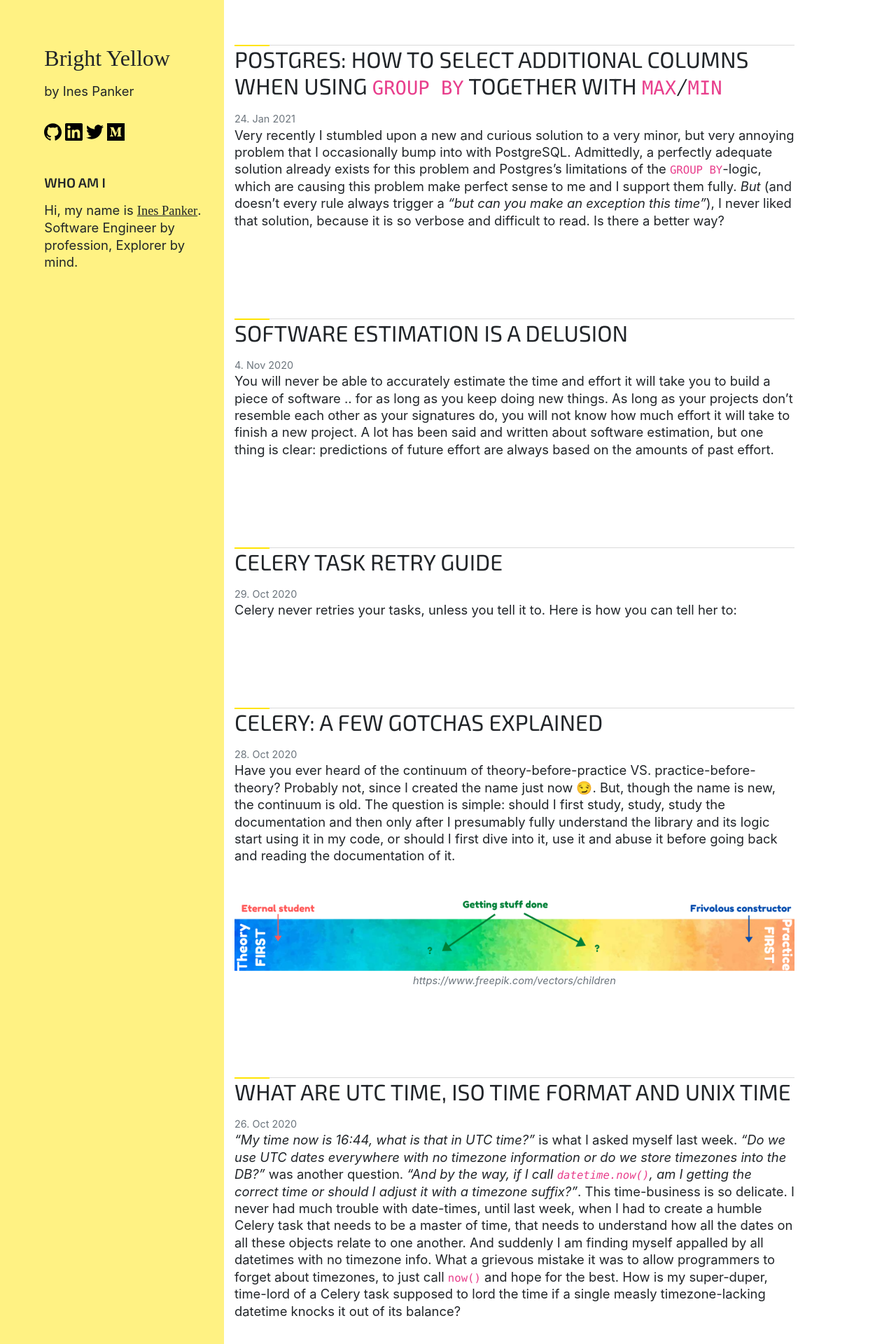
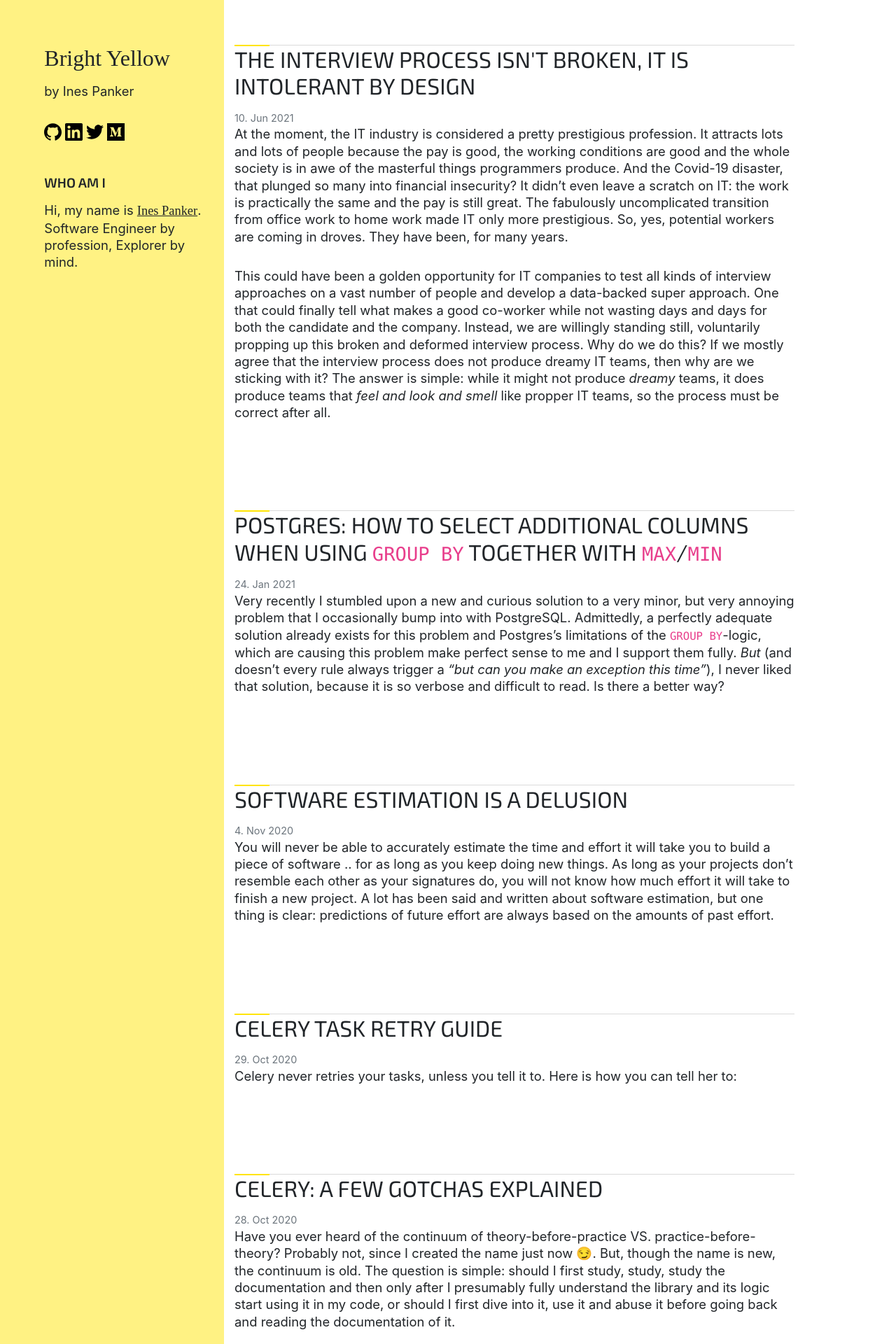
Before and after one commit to inesp/inesp.github.io, a Jekyll site: the page built from index.md, in a window 1280 px wide. Shown: the top 1920 px of the page at 70% size. Built offline with Jekyll 4.4.1, drawn with Linux system fonts in a browser that asks for light colours; some web fonts are replaced; some of the changed lines change nothing that is shown.

Commit message:
Interview process

```diff
--- /dev/null
+++ b/_posts/2021-06-10-the-interview-process-isnt-broken-it-is-intolerant-by-design.md
@@ -0,0 +1,212 @@
+---
+title: "The Interview Process isn't broken, it is intolerant by design"
+excerpt_separator: <!--more-->
+biblio:
+---
+
+At the moment, the IT industry is considered a pretty prestigious profession. It attracts lots and lots of people because the pay is good, the working conditions are good and the whole society is in awe of the masterful things programmers produce. And the Covid-19 disaster, that plunged so many into financial insecurity? It didn't even leave a scratch on IT: the work is practically the same and the pay is still great. The fabulously uncomplicated transition from office work to home work made IT only more prestigious. So, yes, potential workers are coming in droves. They have been, for many years.
+
+This could have been a golden opportunity for IT companies to test all kinds of interview approaches on a vast number of people and develop a data-backed super approach. One that could finally tell what makes a good co-worker while not wasting days and days for both the candidate and the company. Instead, we are willingly standing still, voluntarily propping up this broken and deformed interview process. Why do we do this? If we mostly agree that the interview process does not produce dreamy IT teams, then why are we sticking with it? The answer is simple: while it might not produce *dreamy* teams, it does produce teams that *feel and look and smell* like propper IT teams, so the process must be correct after all.
+
+<!--more-->
+
+## Why do many claim the interview process is broken?
+
+
+The short answer: people, who consider themselves completely decent devs, feel left out. And they are right. From my statistic, I can confirm that many of them are completely decent devs and they are still left rejected.
+
+The perfectly competent devs feel they were rejected not because they had too little skill or talent, but because they didn't know answers to questions, they felt weren't truly relevant to the job posting. And I tend to agree with them. From what I've seen and learned from conversations over the years, I doubt the value of many questions that wind up being asked in interviews.
+
+Obviously, companies are very different from each other and some do have adequate and successful interview processes, but those are the exception, not the rule.
+
+Over the years, I have been on all sides of the interview process, I've been the interviewer, the interviewee, the observer, the interviewer-adviser, the interviewee-adviser, ... . This does not make me an expert on interviews in any way, it just gives me a lot of anecdotal evidence.
+
+
+#### What's the point of the questions
+
+
+The worst failing I have noticed is that almost no interviewer I spoke to concerned themselves with the value of all the possible answers to their questions. Things like: What am I even trying to learn about the interviewee with Question 43? Why am I asking this specific question and not some other? Does this question tell me anything useful about the potential hire, what is the big picture? What are all the possible "good" answers to this question 43, what are really "bad" ones and what does it mean if the interviewee answers something in between, does it mean anything at all? Too many interviewers treat questions like a test: you get 10 questions, each is worth 10 points, you get a score according to how close you are to what I deem the most correct answer and you need 80 points to get to the next level. I don't want to say I never met anybody, who cared whether the questions they were asking actually gave them any useful information, it's just that I can't name anybody at the moment 😛.
+
+The obvious flaw in this approach is that all human knowledge is absolutely vast, even if you limit it to IT knowledge. Everybody will have gaping holes in their knowledge. If you want to prove that somebody doesn't know enough, you can always do it: just pick any niche topic, read about it for an hour and then ask about the details you've read. Works almost all the time. To make it work all the time, just pick 2 different niche topics and by the power of probability, you should be covered.
+
+The interviewer will (and should) always know more about a question, because she had to look it up before asking and because she heard a lot of different answers from different people. She will always have the upper hand in this one niche topic. Which should prompt every interviewer to be wary of this bias. But most aren't. Even worse, many believe the topics have been chosen objectively.
+
+#### *"I'm searching for somebody, who is just like me"*
+
+In reality, the topics, are mostly chosen poorly and randomly. More often than not they are chosen from the knowledge that the first interviewer happened to have. And what these topics are good at is finding other people, who are just like that first interviewer.
+
+We are not searching for the best employees, we are searching for those, who feel and look and smell like that first person with hiring power in the company. If you are not like that first interviewer, then the only other way to get hired is luck or networking. The "correct" answers to all interview topics can usually be obtained by having friends, who work there or are otherwise close to the company. But last time I checked, to be friends with somebody, you have to have even more in common than just the knowledge of some IT topics.
+
+Rejecting everybody, who is not deeply similar to the existing employees or does not have informal connections to your employees, helps to make the interview process feel broken.
+
+
+## Everybody can be an interviewer
+
+
+Most companies further damage the process by treating it as something anybody can do, no training required. Why is this belief so prevalent among us? We don't believe that everybody can be a team lead or that everybody can give a good presentation, but we do believe that everybody should decide who gets a job. Heck, even Google recommends it:
+
+> Make interviewing everyone’s job
+>
+> ... Google wants interviewing to be part of every Googler’s job.
+
+<small>- [Google Guide: Train your interviewers](https://rework.withgoogle.com/guides/hiring-train-your-interviewers/steps/make-interviewing-everyones-job/){:target="_blank"}</small>
+
+
+To be honest, Google does add that they train their interviewers before they put them in charge of inspecting applicants.
+
+> ..., interviewers learn about desired attributes for candidates and review the interview process as a whole. The more interviewers understand what they’re looking for and how it fits into the larger picture, the more effective they can be.
+
+<small>- [Google Guide: Train your interviewers](https://rework.withgoogle.com/guides/hiring-train-your-interviewers/steps/make-interviewing-everyones-job/){:target="_blank"}</small>
+
+But, I do wonder, how well they really train them. Everybody does not make a good interviewer. Being good at interviewing is a skill and like every other skill, you get better as you practice. But you will suck at it for a long long time, before becoming good at it. Imagine how good a piano student is after 1 month of practice or even after the 1st year of practice. So, how long should you actively practice interviewing, before you can be trusted with a job candidate?
+
+
+#### Can you beat bias with bias?
+
+
+I understand the appeal of making everybody participate in hiring. Like it or not, we are all biased to some degree. **People like to hire other people if they "click" with them, which usually means that they have some deep-rooted similarities.** Intuition might say, that the easiest way to achieve greater diversity of employees is simply making the group of decision-makers very diverse. If a group of people is diverse, then their biases are just as diverse and the group together will make a better hiring apparatus. Diversity is a goal worth pursuing because it gives you greater flexibility and stability. Just as a diverse microbiome in your gut gives you better health or a diverse portfolio of stocks gives your better wealth or a diverse group of friends gives you better social support.
+
+But what gives us the confidence that a diverse group of interviewers has diverse biases? They might be different, but if they are very well assimilated into a cohesive community, then their biases will reflect the average bias of the community. **Just because people seem varied, doesn't mean their biases are varied.** A bias is something that we form from experience and from what we believe is expected of us. It is not as trivial to identify bias as most believe.
+
+`GapJumper` is a company that tries to perform blind recruitment processes in the name of other companies. They give all applicants the same task and send those with the best results to the company with no identifying information. In 2019 a company asked them to figure out why they had low promotion levels of female employees in some departments. It turned out that the problem wasn't bias of those, who reviewed the work of women, but the bias of those, who assigned tasks. **The women employees were reviewed favourably, the issue was simply that the tasks they got assigned were less important than the tasks assigned to a few men.**
+
+> Our analysis of performance reviews found no bias during performance review. Issue was disproportionate assigning of high impact project to a few (male) employees.
+
+<small>- [Field Report: Making Talent Decisions Less Biased II](https://medium.com/@gapjumpers/field-report-making-talent-decisions-less-biased-ii-8d3d23e38082){:target:_blank}</small>
+
+Bias comes in many ways. **If our interview process is consistently producing teams of workers that are unquestionably less diverse than the overall population, then we absolutely are excluding some people from our jobs.**
+
+
+#### Interviewing as a skill
+
+
+Not everybody can be an interviewer. I very strongly agree with this statement by Aline Lerner, the founder of `interviewing.io`:
+
+> Being a good interviewer takes time and effort and a fundamental willingness to get out of autopilot and engage meaningfully with the other person.
+
+<small>- [What do the best interviewers have in common? We looked at thousands of real interviews to find out.](https://blog.interviewing.io/what-do-the-best-interviewers-have-in-common-we-looked-at-thousands-of-real-interviews-to-find-out/){:target="_blank"}</small>
+
+Interviewing is a skill. If you want to be good at it, you have to learn, you have to grow and you have to practice. But if you have to practice a lot, then you have to enjoy doing it. You have to enjoy helping strangers show off their skills, their personality, while under pressure, even if you don't see yourself getting a bear with them afterwards. How many people you know, interview like that?
+
+
+## We don't understand our profession, but we do believe the interview process is infallible
+
+What does a programmer do?
+
+Some of us see ourselves as artists, creating beautiful things from emptiness. Others say we are mathematicians, taking formulas and putting them together into new formulas. Still others say we are handypeople, similar to plumbers or carpenters, we go from house to house, doing essentially the same job in each one. Yet others say we are surgeons, writing instructions for aeroplanes and medical equipment, using our precision to make sure people live and don't die.
+
+Given that our field is highly respected, many are suffering from an inflated ego. And so, we like to compare ourselves to life-saving surgeons or misunderstood genius artists. And the interview setup is a pretty good stage for us to prove we are better than the young ones that are following us.
+
+This can cause 2 problems:
+- We misjudge when picking interview questions. Our ideal programmer knows everything about sorting algorithms and bit manipulation, so we ask those questions. Forgetting that neither we nor any of our co-workers used this knowledge in the last 2 years.
+- We are suspicious of the candidate, erring rather on the side of reject. After all, the candidate has to prove herself worthy of this job opportunity. What we do is only for the anointed.
+
+The research, however, shows that performance on technical interviews is highly volatile for almost all candidates. `interviewing.io` provides mock interviews to their users, they can use the platform to practice interviewing or to practice being interviewed. Each person does multiple of these sessions, which allowed them to compare the results for each person. They found that just 20% of their users consistently scored the same. The others did well on some interviews and poorly on others. In real life, you usually can't afford to not be at your best all the time... always. Usually, if you flunk 1 interview step, you are out.
+
+Their scores go from 1 to 4:
+
+> Many people who scored at least one 4 also scored at least one 2.
+>
+>...a good amount of people who scored at least one 4 also scored at least one 1.
+>
+> If we look at high performers (mean of 3.3 or higher), we still see a fair amount of variation.
+
+<small>- [After a lot more data, technical interview performance really is kind of arbitrary.](https://blog.interviewing.io/after-a-lot-more-data-technical-interview-performance-really-is-kind-of-arbitrary/){:target="_blank"} (Hover over the people icons to see their individual scores.)</small>
+
+
+#### We penalize those, who don't know how to play the game
+
+
+All of this builds up huge pressure on interviewees. Especially on 3 groups:
+
+- complete beginners, who are still outsiders to our community and don't yet know how the game is played
+- underrepresented groups, who are more likely to be sidelined by the community and thus also don't know how to play the game
+- senior devs, because they have to prove themselves with college knowledge as well as detailed accounts of real-life problem-solving experiences
+
+Playing the game is hard work. But that is not the real problem, **the real problem is withholding information.** The IT interviewing process is a game. It has exact rules of behaviour and exact, unambiguous rules for winning. If you want to be a master interviewee, you have to look up certain topics, that are considered "basic IT knowledge", approach problems in a constructive, "I fear you not"-way and you have to speak and behave yourself such, that you convey a wide range of experience, a great deal of product interest, a healthy amount of self-confidence, ... . It's like Tinder, but for jobs.
+
+Nobody actually is all those things, but that's not a problem, because the interview process is a lot about the looks.
+
+As a complete beginner, I had no idea, there was a game, let alone what rules there were or what was expected of me. I didn't know the common questions nor the "correct" answers. And as I belonged to an under-represented group, my friends weren't in IT and when we met, we would not talk about the latest Linux distro or an awesome dev blog post. It took time for me to figure all this out. But now, that I'm "in", I can see that most of my colleagues are unaware of this advantage. Even the most welcoming, supportive people, including me sometimes.
+
+It so happened that I once had an opportunity to work with somebody, who I rejected on the interview. And you know what? This person proved to be a good dev, who could do his job successfully. I misjudged him, even though I was actively trying not to 🙂.
+
+
+#### Interviews pin your compensation options
+
+
+I've also seen a very good dev, go to an interview, totally unprepared. The result was a job offer for a low position with small pay. `interviewing.io` also found a correlation between how good the interview goes and your eventual compensation (their data is for San Francisco):
+
+> Interview performance doesn’t just get you in the door or not: it can have a demonstrable connection to your eventual compensation. For instance, doing just a point better in your technical interview could be worth 10k or more, and with bonus, it could add 20k to your annual comp.
+
+<small>- [There is a real connection between technical interview performance and salary.](https://blog.interviewing.io/there-is-a-real-connection-between-technical-interview-performance-and-salary-heres-the-data/){:target="_blank"}</small>
+
+The interview doesn't just determine whether or not you get the job, it also determines what you are going to be paid for the foreseeable future. I don't know how it is where you live, but where I live, upwards mobility inside the same company is much more difficult than switching jobs and getting a better position and compensation at a different company.
+
+We are all more sympathetic to people, who have had the same struggles in life as we did and less sympathetic to those who can't overcome something foreign to us. Recently an old colleague lamented how devs have become too expensive, but in the same breath said that he doesn't really want to hire a dev, who doesn't know what the current rate for a dev is. If you don't know how much the top 10% of devs in our area is paid, then you probably also don't know the latest programming approaches. In my eyes, this principle just makes sure that people, who are on the outside, stay on the outside.
+
+People like forgetting how they came to where they are. **We all experience amnesia when it comes to remembering our past incompetence.** And still, we are tasked with assessing a job applicant and deciding how much money they are worth. Rather presumptuous of us. But it does explain why everybody wants to hire seniors because nobody remembers ever being a junior.
+
+
+## Malevolent forces of the "culture fit"
+
+
+So, what's the deal? If the interview process is broken, then why do we stick with it? Is it apathy, just plain laziness or is it an intentional conspiracy?
+
+In my eyes, the answer is pretty simple: **each system must be more beneficial than disadvantageous to still exist**.
+
+Lots of us are asking interview questions that are ineffective and are tormenting job applicants for months. **But nobody is forcing us to do it.** So, ... we must be doing it because we believe this is the best way to figure out who to hire.
+
+The sad truth we don't realize is, however, that we are perpetuating old wrongs, old biases by making sure the system only allows very limited types of  people to pass. If we were filtering by job-relevant skills, the approach would work. But we don't. We filter by what a programmer should feel and look and smell like and most often than not, they should feel and look and smell like our boss and our colleagues and us.
+
+
+#### How to objectively score job applicants?
+
+
+You might think: let's eliminate the bias by creating an objective scoring system. But what is an objective scoring system, if we have no objective units of measure? We can't express a candidate's Python knowledge in meters or seconds or pascals. Those were examples of objective units. Whereas measuring a candidate's communication skill on a scale of 1 - 4 is neither accurate nor objective. The process of measuring the communication skills differs from candidate to candidate and the scoring differs from scorer to scorer.
+
+`Triplebyte` is an IT job search platform that also tests, measures and recommends devs to companies. They too started out believing that comparing devs amongst themselves is going to be straightforward: just pick the right parameters and score devs on those parameters. But they soon found that there is little objectivity in job interviews:
+
+> One of the first people to pass our process really impressed us. He was a superb, intelligent programmer. He solved hard algorithm problems like they were nothing, and understood JavaScript deeply. We introduced him to a company he was excited about, and sat back to watch him get a job. We were startled when he failed his first interview. The company told us they valued process more than raw ability, and he’d not written tests during the interview. He went on to get a bunch of offers from other companies, and one founder told us he was among the best programmers they had ever interviewed.
+>
+> This lack of agreement is the rule, not the exception. Almost no one passes all their programming interviews.
+
+<small>- [Who Y Combinator companies want](https://triplebyte.com/blog/who-y-combinator-companies-want){:target=_blank}</small>
+
+The underlying problem is that no objective parameters for dev scoring exist. It doesn't matter if we rely on a point system or interviewers' guts, both approaches originate in the same thing: the interviewer's impression of the applicant. How close the applicant was to what the interviewer *thinks* the applicant should be.
+
+
+#### The "Princess on the pea"-test
+
+
+Sadly, the heterogeneity among software engineers is so small that you can cover the vast majority with this description: white, male, aged 25-35, wearing a hoody. And then there are the cultural stereotypes, we kinda, truly still believe: that the best devs are socially awkward, have no children, know all the trivia of the IT world, are obsessed with their coding to the point of coding all the time and most importantly **are born this way**. If somebody does not exhibit at least some of these characteristics, then they are just not a true developer.
+
+We are doing the "Princess on the pea"-test on job applicants. Here's how the fairytale starts, I've replaced "princess" with "developer". What do you think? Does it fit our reality?
+
+> Once upon a time there was a *company* that wanted to find a *developer*; but *he* would have to be a real *developer*. They looked all over the world to find one, but nowhere could they get what they wanted. There were *developers* enough, but it was difficult to find out whether they were real ones. There was always something about them that was not as it should be. So they were sad, for they would have liked very much to have a real developer.
+
+<small>- [Hans Christian Andersen: The Princess and the Pea](http://www.eastoftheweb.com/short-stories/UBooks/PriPea.shtml)</small>
+
+`Triplebyte` also found that what you feel and look and smell like counts a lot. If there ever was an honest description of the hiring favouritism in IT I found it here:
+
+> But company recruiter decisions are driven largely by pattern matching, so there is a strong argument that making yourself look like candidates who companies want will increase your pass rate. ...
+>
+> Reading bios of founders and applying to companies where the CTO shares your background is probably an effective job-search strategy.
+
+<small>- [Who Y Combinator companies want](https://triplebyte.com/blog/who-y-combinator-companies-want){:target=_blank}</small>
+
+
+## What are we losing, by being snobbish
+
+
+Ok, so our interview processes are killing diversity. So what? If the best of the best are all young white man, who all know each other because they all went to the same school and worked at the same couple of companies and are all mostly almost the same age and all meet at the same meetups and talk at the same conferences and have the same interests and ... What are the odds of that being true? Zero.
+
+A political system, where all the control is in the hands of a small group of people, who all know each other and all socialize with each other, is called an oligarchy. By definition oligarchy does *not* place the best people into the most important positions, because it doesn't have access to the best people, its pool of possible  candidates is diminished to the extreme because only members of the oligarchy can be given positions. Instead of picking the best and brightest of all, who were born, they are forced to pick whoever is best amongst them. Preferably they would like to give all the oligarchy members important positions, but competence is always equally distributed in a society, so they can't all be better than all the rest of the population.
+
+That is what we are losing. We are losing innovation and richness of taste. **We are losing new ideas, better approaches, we could already have solutions to a million still unsolved problems, but we don't, because we want to handpick the people, who will be allowed to work on them.**
+
+So,... if you are hiring, look at your already hired employees. Did you succeed in bringing in a varied team of people or are they pretty uniform? Think about questioning your interview process. Are you really asking things that you want to know? Is it equally likely that all your job applicants would know how to correctly answer your questions? Or do some have advantages - informal because they are good friends with your employees or formal because they went to the same schools? Are you sure you are not missing out on somebody talented, just because they don't fit your mental image of a dev?
+
+And if you are searching for a job, just treat it like Tinder. Figure out what type of company you wish to work for then figure out what type of dev they are looking for and try to show that you have those very specific characteristics. And try not to feel jaded, that the system is as shitty as it is. But the best jobs are usually still best accessible via acquaintances.
+
+And who knows, maybe we will one day live in a society that will give everybody a chance.
--- a/assets/bs-override.scss
+++ b/assets/bs-override.scss
@@ -53,6 +53,12 @@ p {
     font-size:1.15rem;
     line-height: 1.325;
     margin-bottom:2rem;
+  }
+}
+li {
+  @media (min-width: 768px)  {
+    font-size:1.15rem;
+    line-height: 1.325;
   }
 }
 .table p {
```
